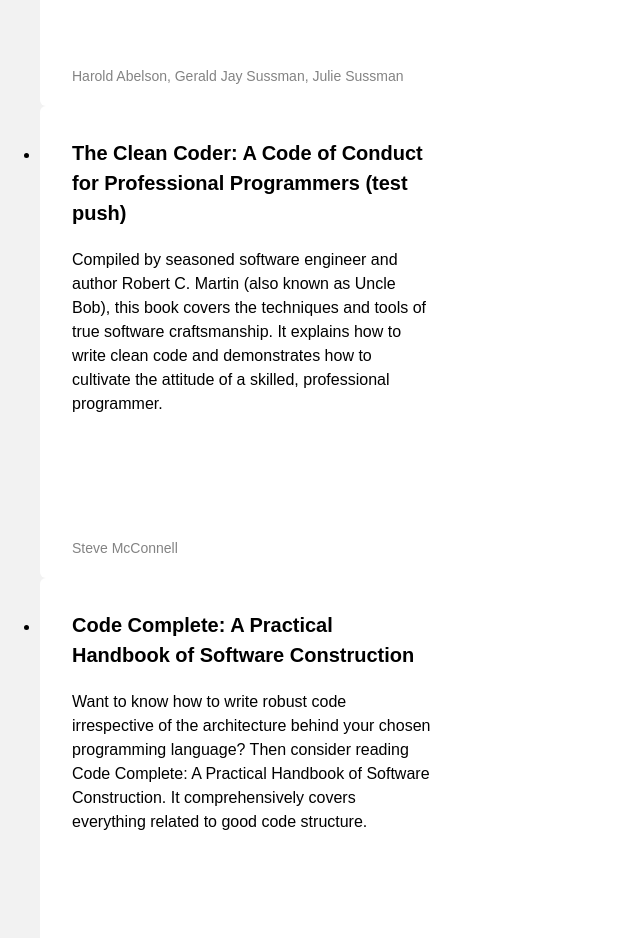
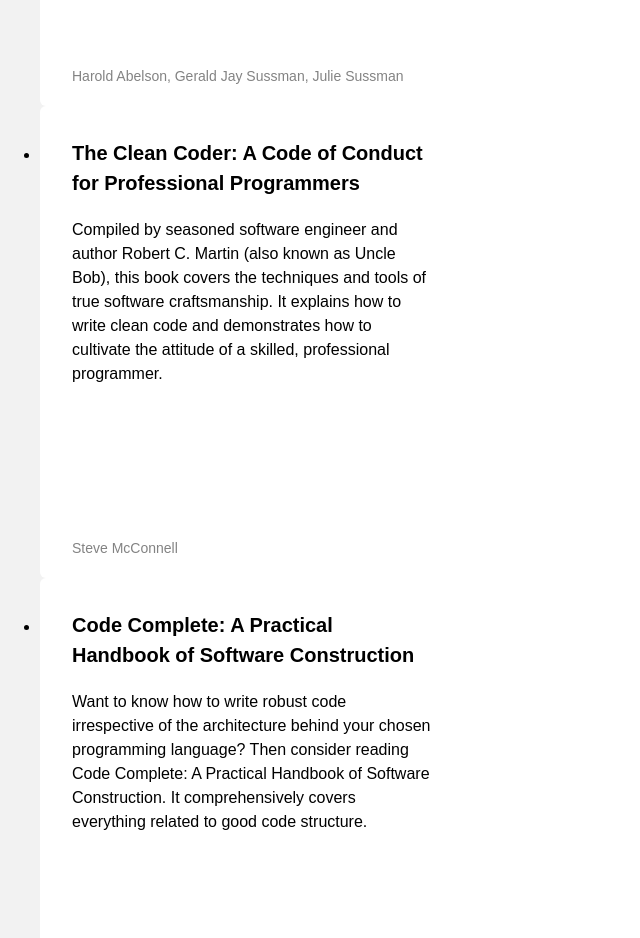
Before and after one commit to mnorris5/new-repo, a plain HTML site: page se_project_library/index.html in a window 1280 px wide. Shown: the part 1860-2798 px from the top of the page, without its empty margins (0-640 px from the left). Drawn offline with Linux system fonts and the light colour scheme.

Commit message:
removing test push

```diff
--- a/se_project_library/index.html
+++ b/se_project_library/index.html
@@ -101,7 +101,7 @@
               <div class="card__content">
                 <h3 class="card__title">
                   The Clean Coder: A Code of Conduct for Professional
-                  Programmers (test push)
+                  Programmers
                 </h3>
                 <p class="card__text">
                   Compiled by seasoned software engineer and author Robert C.
```
